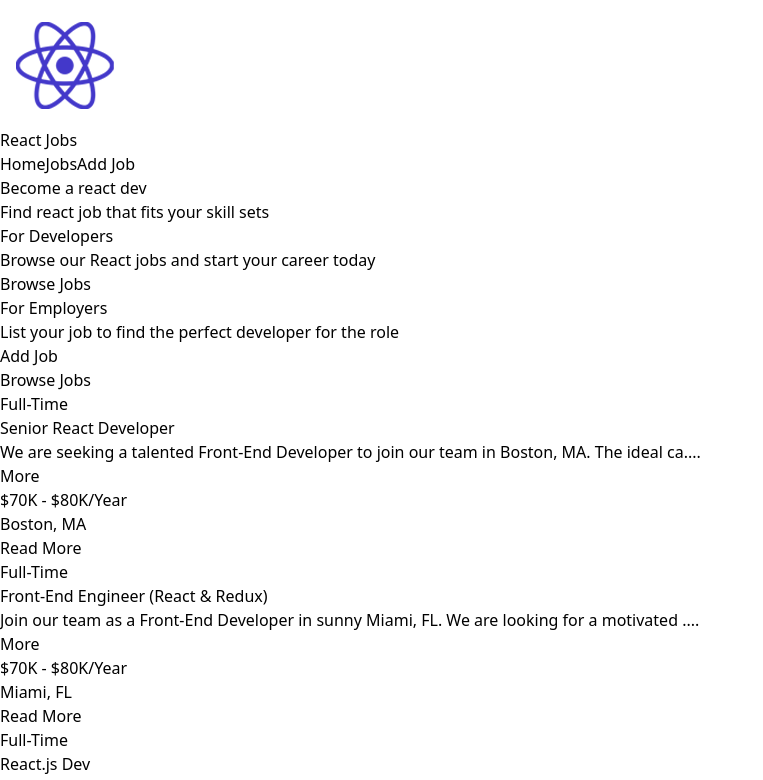
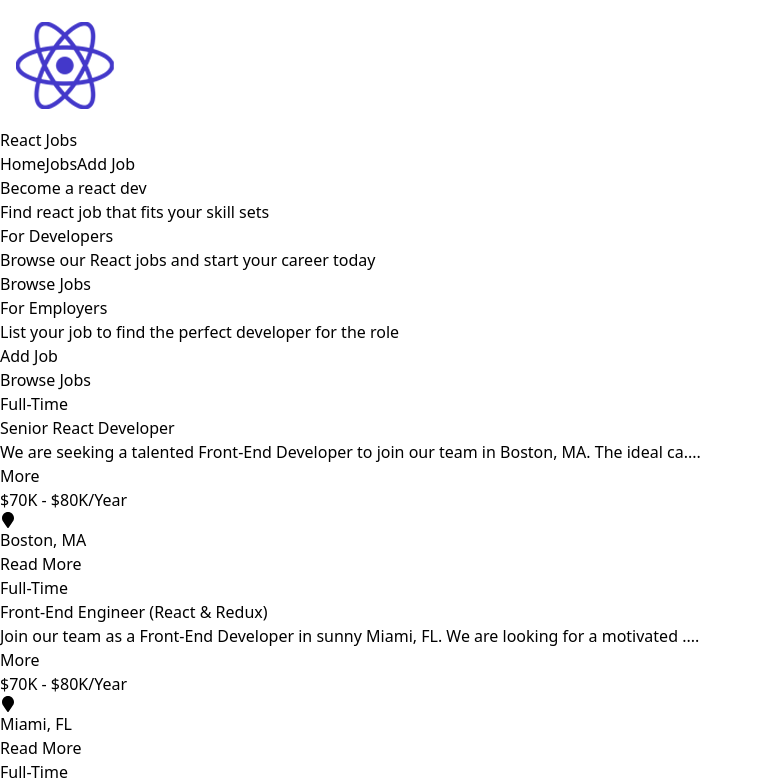
Before and after one commit to rykamol/react-Job-Listing, a React (Vite) app: page / in a window 1280 px wide. Shown: the top 780 px of the page, without its empty margins (0-763 px from the left). Built offline with nearby package versions, Linux system fonts and the light colour scheme.

Commit message:
Fix icon issue in job listing

```diff
--- a/package.json
+++ b/package.json
@@ -11,7 +11,9 @@
   },
   "dependencies": {
     "react": "^18.3.1",
-    "react-dom": "^18.3.1"
+    "react-dom": "^18.3.1",
+    "react-icon": "^1.0.0",
+    "react-icons": "^5.2.1"
   },
   "devDependencies": {
     "@types/react": "^18.3.3",
--- a/src/components/JobListing.jsx
+++ b/src/components/JobListing.jsx
@@ -1,5 +1,6 @@
 import React from 'react'
 import { useState } from 'react'
+import {FaMapMarker} from 'react-icons/fa'
 
 const JobListing = ({ job }) => {
     const [showFullDescription, setShowFullDescription] = useState(false);
@@ -33,7 +34,8 @@ const JobListing = ({ job }) => {
 
                 <div className="flex flex-col lg:flex-row justify-between mb-4">
                     <div className="text-orange-700 mb-3">
-                        <i className="fa-solid fa-location-dot text-lg"></i>
+                        {/* <i className="fa-solid fa-location-dot text-lg"></i> */}
+                        <FaMapMarker className='inline text-lg mb-1 mr-1'/>
                         {job.location}
                     </div>
                     <a
```
Also changed, not shown: 1 other file (tests, documents, lock files or other folders).
